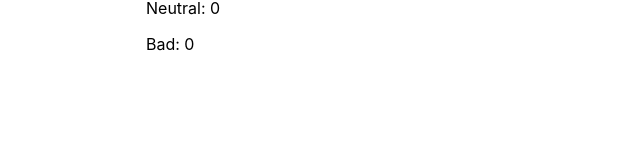
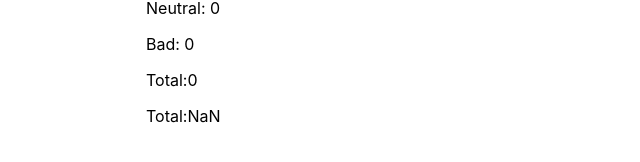
Before and after one commit to ArtPolguy/goit-react-hw-02-feedback, a React (Create React App) app: page / in a window 1280 px wide. Shown: the part 226-388 px from the top of the page, without its empty margins (244-884 px from the left). Built offline with nearby package versions, Linux system fonts and the light colour scheme.

Commit message:
add total

```diff
--- a/src/components/Feedback/Feedback.jsx
+++ b/src/components/Feedback/Feedback.jsx
@@ -11,28 +11,60 @@ class Feedback extends Component {
     bad: 0,
   };
 
-  handleBtnClick = () => {
+  handleBtnClick = e => {
+    const nameValue = e.currentTarget.name;
     this.setState(initialState => ({
-      good: initialState.good + 1,
+      [nameValue]: initialState[nameValue] + 1,
     }));
   };
 
+  countTotalFeedback = () => {
+    const { good, neutral, bad } = this.state;
+    const totalFeeds = good + neutral + bad;
+    return totalFeeds;
+  };
+
+  countPositiveFeedbackPercentage = () => {
+    const { good, neutral, bad } = this.state;
+    const total = good + neutral + bad;
+    const posPercentFeeds = (good * 100) / total;
+    return posPercentFeeds;
+  };
+
   render() {
+    const { good, neutral, bad } = this.state;
     return (
       <div className={css.container}>
         <h1 className={css.title}>Please leave feedback</h1>
         <input
           type="button"
           value="Good"
+          name="good"
           className={css.button}
           onClick={this.handleBtnClick}
         />
-        <input type="button" value="Neutral" className={css.button} />
-        <input type="button" value="Bad" className={css.button} />
+        <input
+          type="button"
+          value="Neutral"
+          name="neutral"
+          className={css.button}
+          onClick={this.handleBtnClick}
+        />
+        <input
+          type="button"
+          value="Bad"
+          name="bad"
+          className={css.button}
+          onClick={this.handleBtnClick}
+        />
         <h2 className={css.titleStatistic}>Statistics</h2>
-        <p className={css.statsValue}>Good: {this.state.good}</p>
-        <p className={css.statsValue}>Neutral: {this.state.neutral}</p>
-        <p className={css.statsValue}>Bad: {this.state.bad}</p>
+        <p className={css.statsValue}>Good: {good}</p>
+        <p className={css.statsValue}>Neutral: {neutral}</p>
+        <p className={css.statsValue}>Bad: {bad}</p>
+        <p className={css.statsValue}>Total:{this.countTotalFeedback()}</p>
+        <p className={css.statsValue}>
+          Total:{this.countPositiveFeedbackPercentage()}
+        </p>
       </div>
     );
   }
```
